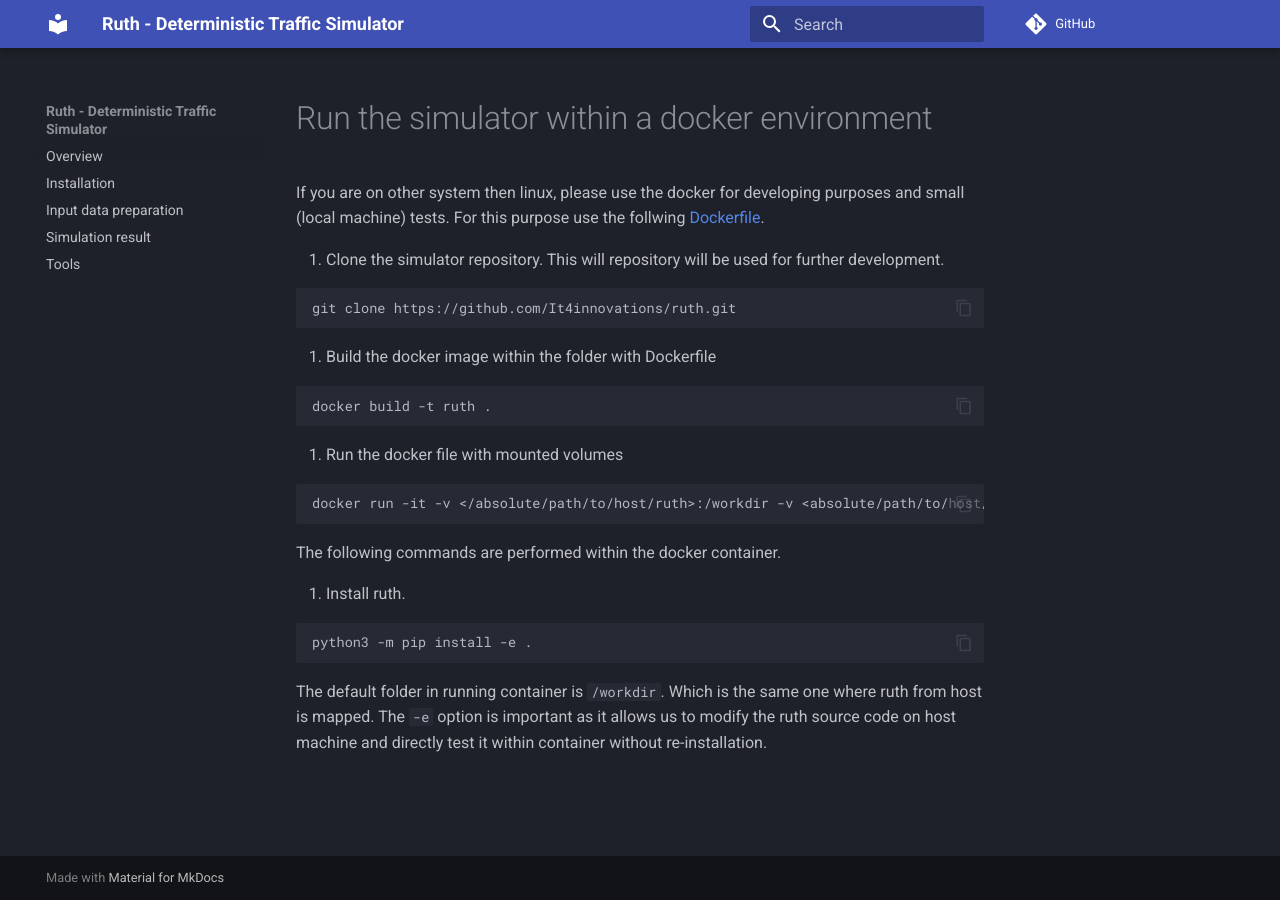
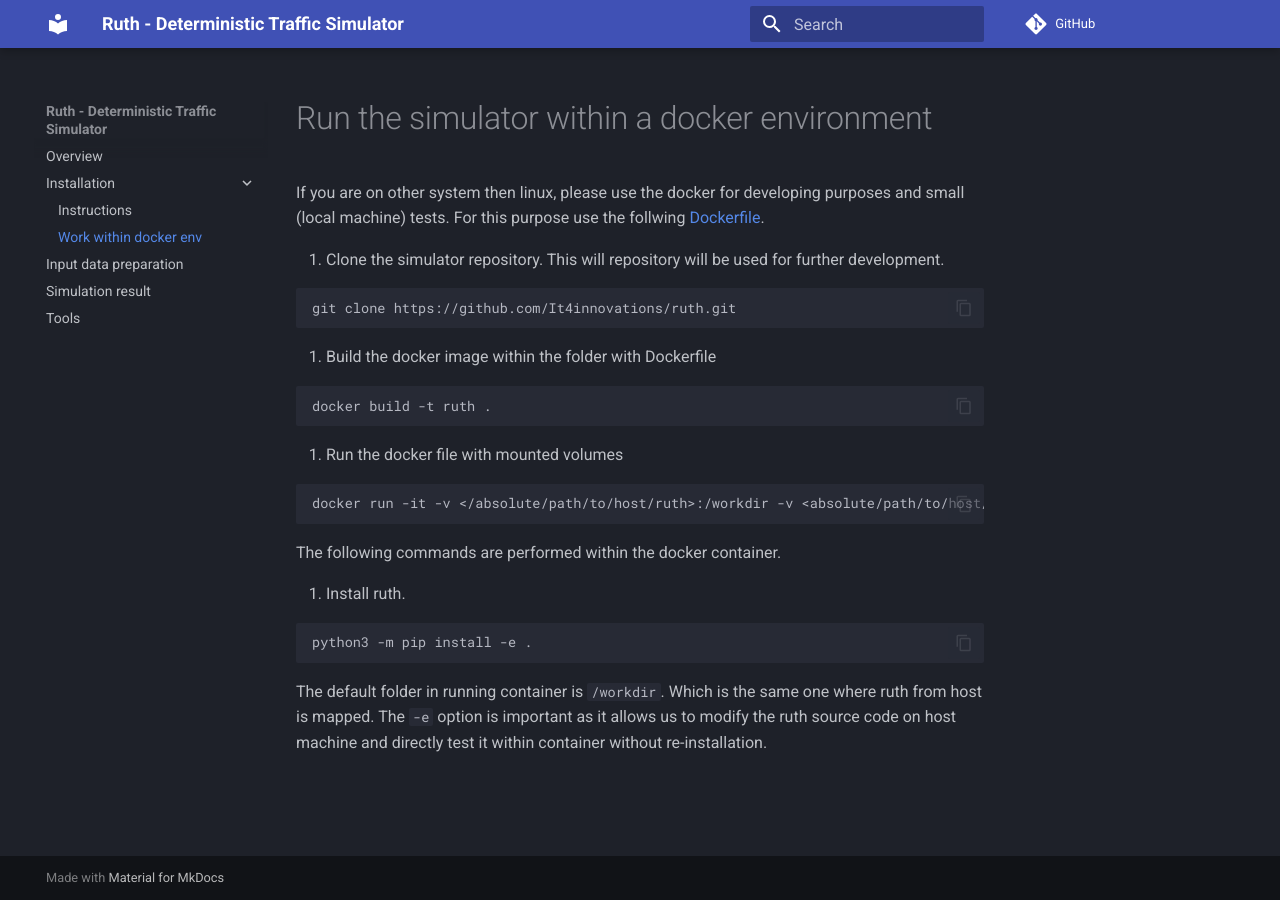
Before and after one commit to It4innovations/ruth, an MkDocs documentation site: the page built from docs/docker/usage-with-docker.md, in a window 1280 px wide. Built offline with MkDocs 1.6.1 and Material for MkDocs 9.7.7, drawn with Linux system fonts in a browser that asks for light colours; comment, search, counter and statistics services are not loaded.

Commit message:
add missing item in menu

```diff
--- a/mkdocs.yml
+++ b/mkdocs.yml
@@ -9,7 +9,9 @@ site_author: Martin Šurkovský
 
 nav:
   - Overview: README.md
-  - Installation: installation.md
+  - Installation:
+    - Instructions: installation.md
+    - Work within docker env: docker/usage-with-docker.md
   - Input data preparation: data_preparation.md
   - Simulation result: work_with_sim_output.md
 #  - For developers: dev_overview.md
```
